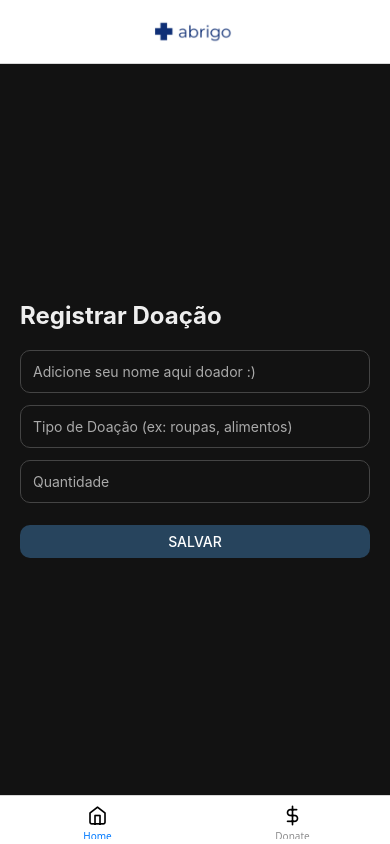
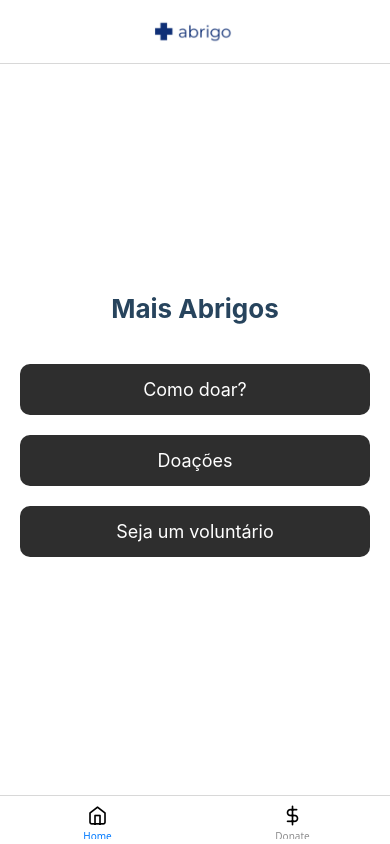
Before and after one commit to juvascoli/mais-abrigos, a React Native app in the folder shelters/: screen /stackHome in a window 390 px wide. Built offline with nearby package versions, Linux system fonts and the light colour scheme.

Commit message:
fix: home

```diff
--- a/shelters/src/Screens/Abrigos.jsx
+++ b/shelters/src/Screens/Abrigos.jsx
@@ -93,7 +93,7 @@ export default function Abrigos() {
 
   const renderForm = () => (
     <View style={styles.form}>
-      <Text style={styles.title}>Cadastrar novo abrigo</Text>
+      <Text style={styles.title}>Cadastrar sua doação</Text>
       <TextInput placeholder="ID" value={id} onChangeText={setId} style={styles.input} keyboardType="numeric" />
       <TextInput placeholder="Nome" value={nome} onChangeText={setNome} style={styles.input} />
       <TextInput placeholder="Capacidade" value={capacidade} onChangeText={setCapacidade} style={styles.input} keyboardType="numeric" />
--- a/shelters/src/Screens/Donate.jsx
+++ b/shelters/src/Screens/Donate.jsx
@@ -2,7 +2,7 @@ import { useState } from 'react';
 import {View, Text, TextInput,Button,Modal, TouchableOpacity,StyleSheet} from 'react-native';
 import AsyncStorage from '@react-native-async-storage/async-storage';
 
-export default function RegisterDonationScreen( ) {
+export default function Donate( ) {
   const [nomeDoador, setNomeDoador] = useState('');
   const [tipoDoacao, setTipoDoacao] = useState('');
   const [quantidade, setQuantidade] = useState('');
--- a/shelters/src/Screens/DonorList.jsx
+++ b/shelters/src/Screens/DonorList.jsx
@@ -2,7 +2,7 @@ import AsyncStorage from '@react-native-async-storage/async-storage';
 import  { useEffect, useState } from 'react';
 import { FlatList, Modal, StyleSheet,Text,TouchableOpacity,View} from 'react-native';
 
-export default function DonorListScreen( ) {
+export default function DonorList( ) {
   const [doacoes, setDoacoes] = useState([]);
 
   const [modalVisivel, setModalVisivel] = useState(false);
--- a/shelters/src/Screens/HomeScreen.jsx
+++ b/shelters/src/Screens/HomeScreen.jsx
@@ -1,113 +1,35 @@
-import { useState } from 'react';
-import {
-  View,
-  Text,
-  TextInput,
-  Button,
-  Modal,
-  TouchableOpacity,
-  StyleSheet,
-} from 'react-native';
-import AsyncStorage from '@react-native-async-storage/async-storage';
+import React from "react";
+import { Image, StyleSheet, Text, TouchableOpacity, View } from "react-native";
 
-export default function RegisterDonationScreen({ navigation }) {
-  const [nomeDoador, setNomeDoador] = useState('');
-  const [tipoDoacao, setTipoDoacao] = useState('');
-  const [quantidade, setQuantidade] = useState('');
-  const [modalVisivel, setModalVisivel] = useState(false);
-  const [textoModal, setTextoModal] = useState('');
-  const [sucesso, setSucesso] = useState(false); // <-- Flag de sucesso
-
-  const salvarDoacao = async () => {
-    if (!nomeDoador.trim() || !tipoDoacao.trim() || !quantidade.trim()) {
-      exibirModal('Preencha todos os campos obrigatórios corretamente.');
-      return;
-    }
-
-    const novaDoacao = {
-      nomeDoador: nomeDoador.trim(),
-      tipoDoacao: tipoDoacao.trim(),
-      quantidade: quantidade.trim(),
-      dataRegistro: new Date().toISOString(),
-    };
-
-    try {
-      const dados = await AsyncStorage.getItem('doacoes');
-      const doacoes = dados ? JSON.parse(dados) : [];
-
-      doacoes.push(novaDoacao);
-      await AsyncStorage.setItem('doacoes', JSON.stringify(doacoes));
-
-      // Limpa os campos
-      setNomeDoador('');
-      setTipoDoacao('');
-      setQuantidade('');
-
-      // Exibe modal e marca como sucesso
-      setSucesso(true);
-      exibirModal('Doação registrada com sucesso.');
-    } catch (error) {
-      setSucesso(false);
-      exibirModal('Erro ao registrar a doação. Tente novamente.');
-    }
-  };
-
-  const exibirModal = (mensagem) => {
-    setTextoModal(mensagem);
-    setModalVisivel(true);
-  };
-
-  const fecharModal = () => {
-    setModalVisivel(false);
-    if (sucesso) {
-      navigation.navigate('ListarAbrigos'); // Navegar para a tela desejada
-    }
-  };
-
+export default function HomeScreen({ navigation }) {
   return (
     <View style={styles.container}>
-      <Text style={styles.title}>Registrar Doação</Text>
+      <Text style={styles.title}>Mais Abrigos</Text>
 
-      <TextInput
-        placeholder="Adicione seu nome aqui doador :)"
-        value={nomeDoador}
-        onChangeText={setNomeDoador}
-        style={styles.input}
-        placeholderTextColor="#aaa"
-      />
-      <TextInput
-        placeholder="Tipo de Doação (ex: roupas, alimentos)"
-        value={tipoDoacao}
-        onChangeText={setTipoDoacao}
-        style={styles.input}
-        placeholderTextColor="#aaa"
-      />
-      <TextInput
-        placeholder="Quantidade"
-        value={quantidade}
-        onChangeText={setQuantidade}
-        style={styles.input}
-        placeholderTextColor="#aaa"
-      />
-      <View style={styles.botao}>
-        <Button title="Salvar" color="#27445D" onPress={salvarDoacao} />
-      </View>
+      <TouchableOpacity
+        style={styles.botao}
+        onPress={() => navigation.navigate("Abrigos")}
+      >
+        <Text style={styles.textoBotao}>Como doar?</Text>
+      </TouchableOpacity>
 
-      <Modal
-        animationType="slide"
-        transparent
-        visible={modalVisivel}
-        onRequestClose={fecharModal}
+
+    <TouchableOpacity
+        style={styles.botao}
+        onPress={() => navigation.navigate("DonorList")}
       >
-        <View style={styles.modalContainer}>
-          <View style={styles.modalContent}>
-            <Text style={styles.modalText}>{textoModal}</Text>
-            <TouchableOpacity style={styles.modalButton} onPress={fecharModal}>
-              <Text style={styles.modalButtonText}>OK</Text>
-            </TouchableOpacity>
-          </View>
-        </View>
-      </Modal>
+        <Text style={styles.textoBotao}>Doações</Text>
+      </TouchableOpacity>
+
+    <TouchableOpacity
+        style={styles.botao}
+        onPress={() => navigation.navigate("Volunteer")}
+      >
+        <Text style={styles.textoBotao}>Seja um voluntário</Text>
+      </TouchableOpacity>
+
+
+
     </View>
   );
 }
@@ -115,56 +37,28 @@ export default function RegisterDonationScreen({ navigation }) {
 const styles = StyleSheet.create({
   container: {
     flex: 1,
-    backgroundColor: '#121212',
+    backgroundColor: "#fff",
+    justifyContent: "center",
+    alignItems: "center",
     padding: 20,
-    justifyContent: 'center',
-    alignContent: 'center',
   },
   title: {
-    fontSize: 24,
-    fontWeight: 'bold',
-    color: '#EEEEEE',
-    marginBottom: 20,
-  },
-  input: {
-    borderWidth: 1,
-    borderColor: '#444',
-    borderRadius: 10,
-    padding: 12,
-    color: '#fff',
-    marginBottom: 12,
+    fontSize: 26,
+    fontWeight: "bold",
+    color: "#27445D",
+    marginBottom: 30,
   },
   botao: {
-    marginTop: 10,
+    backgroundColor: "#2e2e2e",
+    paddingVertical: 15,
+    paddingHorizontal: 30,
     borderRadius: 10,
-    overflow: 'hidden',
+    marginVertical: 10,
+    width: "100%",
   },
-  modalContainer: {
-    flex: 1,
-    backgroundColor: 'rgba(0,0,0,0.5)',
-    justifyContent: 'center',
-    alignItems: 'center',
-  },
-  modalContent: {
-    backgroundColor: '#2e2e2e',
-    borderRadius: 10,
-    padding: 20,
-    width: '80%',
-  },
-  modalText: {
-    color: '#fff',
-    fontSize: 16,
-    marginBottom: 20,
-    textAlign: 'center',
-  },
-  modalButton: {
-    backgroundColor: '#A4CCD9',
-    paddingVertical: 10,
-    borderRadius: 8,
-  },
-  modalButtonText: {
-    textAlign: 'center',
-    color: '#121212',
-    fontWeight: 'bold',
+  textoBotao: {
+    color: "#ffffff",
+    fontSize: 18,
+    textAlign: "center",
   },
 });
```
